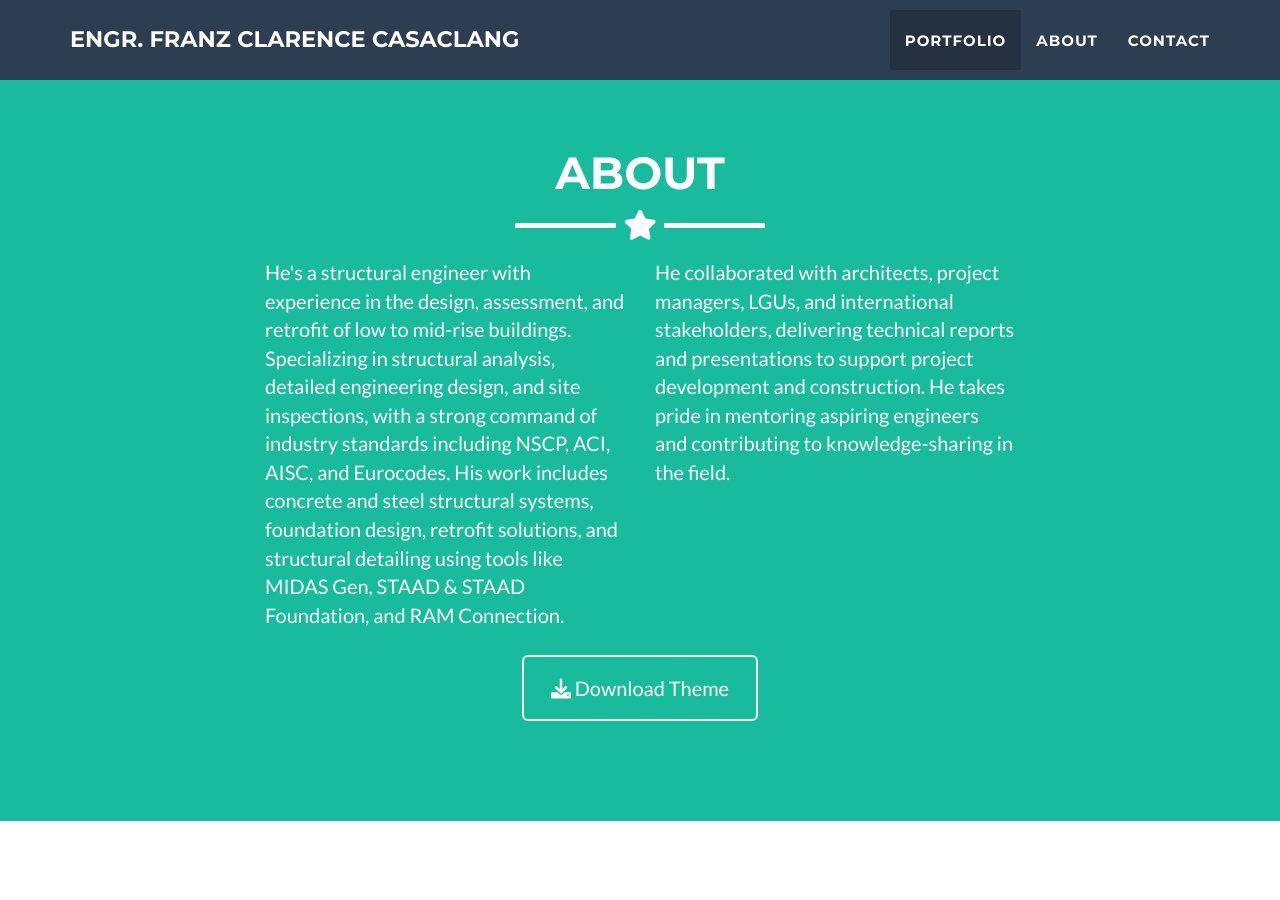
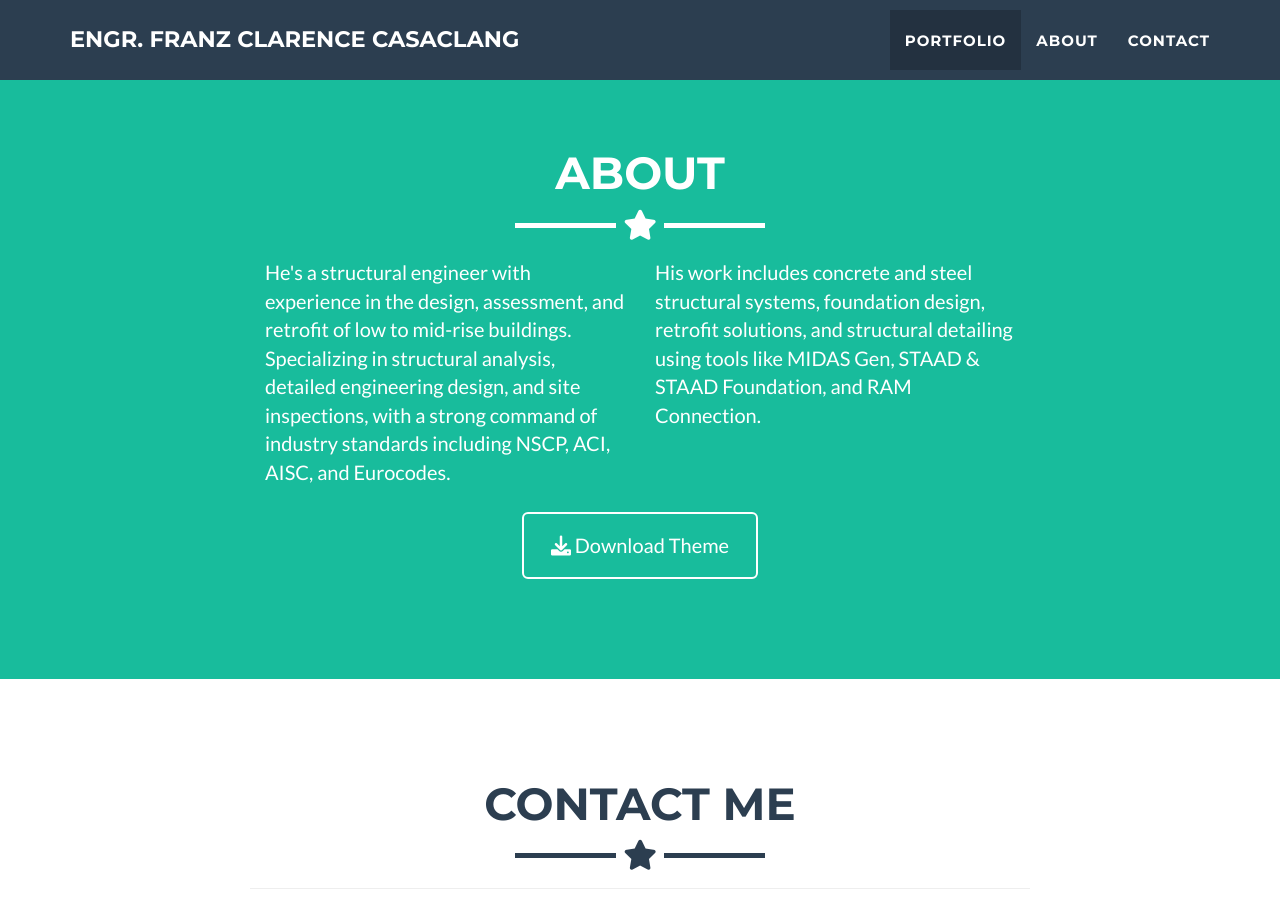
Before and after one commit to fcasaclang/professional-summary, a Jekyll site: the page built from _posts/2014-07-18-project-1.markdown, in a window 1280 px wide and 900 px high, scrolled down 1725 px. Built offline with Jekyll 4.4.1, drawn with Linux system fonts in a browser that asks for light colours.

Commit message:
Update about.html

```diff
--- a/_includes/about.html
+++ b/_includes/about.html
@@ -9,10 +9,10 @@
     </div>
     <div class="row">
       <div class="col-lg-4 col-lg-offset-2">
-        <p>He's a structural engineer with experience in the design, assessment, and retrofit of low to mid-rise buildings. Specializing in structural analysis, detailed engineering design, and site inspections, with a strong command of industry standards including NSCP, ACI, AISC, and Eurocodes. His work includes concrete and steel structural systems, foundation design, retrofit solutions, and structural detailing using tools like MIDAS Gen, STAAD & STAAD Foundation, and RAM Connection.</p>
+        <p>He's a structural engineer with experience in the design, assessment, and retrofit of low to mid-rise buildings. Specializing in structural analysis, detailed engineering design, and site inspections, with a strong command of industry standards including NSCP, ACI, AISC, and Eurocodes. </p>
       </div>
       <div class="col-lg-4">
-        <p>He collaborated with architects, project managers, LGUs, and international stakeholders, delivering technical reports and presentations to support project development and construction. He takes pride in mentoring aspiring engineers and contributing to knowledge-sharing in the field. </p>
+        <p>His work includes concrete and steel structural systems, foundation design, retrofit solutions, and structural detailing using tools like MIDAS Gen, STAAD & STAAD Foundation, and RAM Connection.</p>
       </div>
       <div class="col-lg-8 col-lg-offset-2 text-center">
         <a href="https://github.com/jeromelachaud/freelancer-theme" class="btn btn-lg btn-outline">
```
